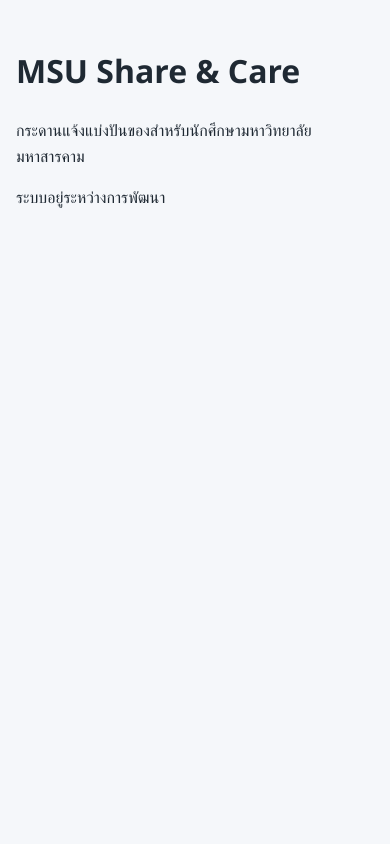
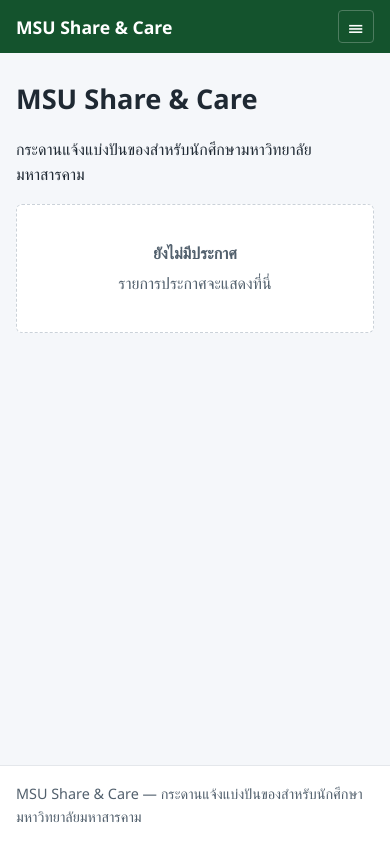
Before and after one commit to 68011211094/msu-share-care, a PHP site: page / in a window 390 px wide. Run offline with PHP 8.4, Linux system fonts and the light colour scheme.

Commit message:
feat: add UI skeleton with responsive navigation and placeholder pages

```diff
--- a/assets/css/style.css
+++ b/assets/css/style.css
@@ -8,10 +8,151 @@ body {
     color: #1f2933;
     background: #f5f7fa;
     line-height: 1.6;
+    min-height: 100vh;
+    display: flex;
+    flex-direction: column;
 }
 
 .container {
+    width: 100%;
     max-width: 960px;
     margin: 0 auto;
-    padding: 24px 16px;
+    padding: 0 16px;
 }
+
+main.container {
+    flex: 1;
+    padding-top: 24px;
+    padding-bottom: 40px;
+}
+
+a {
+    color: #15803d;
+}
+
+h1 {
+    font-size: 1.7rem;
+    margin: 0 0 8px;
+}
+
+h2 {
+    font-size: 1.25rem;
+    margin: 0 0 8px;
+}
+
+/* Navigation */
+
+.site-header {
+    background: #14532d;
+    color: #ffffff;
+}
+
+.nav-inner {
+    display: flex;
+    align-items: center;
+    justify-content: space-between;
+    flex-wrap: wrap;
+    padding-top: 10px;
+    padding-bottom: 10px;
+    gap: 8px;
+}
+
+.brand {
+    color: #ffffff;
+    font-weight: 700;
+    font-size: 1.1rem;
+    text-decoration: none;
+}
+
+.site-nav {
+    display: flex;
+    flex-wrap: wrap;
+    gap: 4px;
+}
+
+.site-nav a {
+    color: #e7f3ec;
+    text-decoration: none;
+    padding: 6px 10px;
+    border-radius: 4px;
+    font-size: 0.95rem;
+}
+
+.site-nav a:hover,
+.site-nav a:focus {
+    background: #166534;
+    color: #ffffff;
+}
+
+.nav-toggle {
+    display: none;
+    background: none;
+    border: 1px solid #4d7c5f;
+    color: #ffffff;
+    font-size: 1.2rem;
+    line-height: 1;
+    padding: 6px 10px;
+    border-radius: 4px;
+    cursor: pointer;
+}
+
+/* Content */
+
+.page-note {
+    background: #ffffff;
+    border: 1px solid #e4e7eb;
+    border-radius: 6px;
+    padding: 16px;
+    color: #52606d;
+    font-size: 0.95rem;
+}
+
+.empty-state {
+    background: #ffffff;
+    border: 1px dashed #cbd2d9;
+    border-radius: 6px;
+    padding: 32px 16px;
+    text-align: center;
+    color: #52606d;
+}
+
+.empty-state p {
+    margin: 4px 0;
+}
+
+/* Footer */
+
+.site-footer {
+    background: #ffffff;
+    border-top: 1px solid #e4e7eb;
+    padding: 16px 0;
+    font-size: 0.9rem;
+    color: #52606d;
+}
+
+.site-footer p {
+    margin: 0;
+}
+
+/* Responsive */
+
+@media (max-width: 720px) {
+    .nav-toggle {
+        display: block;
+    }
+
+    .site-nav {
+        display: none;
+        width: 100%;
+        flex-direction: column;
+        padding-top: 6px;
+    }
+
+    .site-nav.is-open {
+        display: flex;
+    }
+
+    .site-nav a {
+        padding: 10px;
+    }
+}
--- /dev/null
+++ b/assets/js/main.js
@@ -0,0 +1,13 @@
+document.addEventListener('DOMContentLoaded', function () {
+    var toggle = document.querySelector('.nav-toggle');
+    var nav = document.querySelector('.site-nav');
+
+    if (!toggle || !nav) {
+        return;
+    }
+
+    toggle.addEventListener('click', function () {
+        var isOpen = nav.classList.toggle('is-open');
+        toggle.setAttribute('aria-expanded', isOpen ? 'true' : 'false');
+    });
+});
--- /dev/null
+++ b/includes/footer.php
@@ -0,0 +1,9 @@
+</main>
+<footer class="site-footer">
+    <div class="container">
+        <p>MSU Share &amp; Care &mdash; กระดานแจ้งแบ่งปันของสำหรับนักศึกษามหาวิทยาลัยมหาสารคาม</p>
+    </div>
+</footer>
+<script src="assets/js/main.js"></script>
+</body>
+</html>
--- /dev/null
+++ b/includes/header.php
@@ -0,0 +1,17 @@
+<?php
+
+if (!isset($pageTitle)) {
+    $pageTitle = 'MSU Share & Care';
+}
+?>
+<!DOCTYPE html>
+<html lang="th">
+<head>
+    <meta charset="UTF-8">
+    <meta name="viewport" content="width=device-width, initial-scale=1.0">
+    <title><?php echo htmlspecialchars($pageTitle, ENT_QUOTES, 'UTF-8'); ?> | MSU Share &amp; Care</title>
+    <link rel="stylesheet" href="assets/css/style.css">
+</head>
+<body>
+<?php require __DIR__ . '/nav.php'; ?>
+<main class="container">
--- /dev/null
+++ b/includes/nav.php
@@ -0,0 +1,12 @@
+<header class="site-header">
+    <div class="container nav-inner">
+        <a class="brand" href="index.php">MSU Share &amp; Care</a>
+        <button class="nav-toggle" type="button" aria-label="เปิดเมนู" aria-expanded="false">&#9776;</button>
+        <nav class="site-nav">
+            <a href="index.php">หน้าแรก</a>
+            <a href="my_items.php">ประกาศของฉัน</a>
+            <a href="register.php">สมัครสมาชิก</a>
+            <a href="login.php">เข้าสู่ระบบ</a>
+        </nav>
+    </div>
+</header>
--- a/index.php
+++ b/index.php
@@ -3,21 +3,16 @@
 require_once __DIR__ . '/config/config.php';
 require_once __DIR__ . '/includes/db_connect.php';
 
+$pageTitle = 'หน้าแรก';
 db_connect();
+
+require __DIR__ . '/includes/header.php';
 ?>
-<!DOCTYPE html>
-<html lang="th">
-<head>
-    <meta charset="UTF-8">
-    <meta name="viewport" content="width=device-width, initial-scale=1.0">
-    <title>MSU Share &amp; Care</title>
-    <link rel="stylesheet" href="assets/css/style.css">
-</head>
-<body>
-    <main class="container">
-        <h1>MSU Share &amp; Care</h1>
-        <p>กระดานแจ้งแบ่งปันของสำหรับนักศึกษามหาวิทยาลัยมหาสารคาม</p>
-        <p>ระบบอยู่ระหว่างการพัฒนา</p>
-    </main>
-</body>
-</html>
+    <h1>MSU Share &amp; Care</h1>
+    <p>กระดานแจ้งแบ่งปันของสำหรับนักศึกษามหาวิทยาลัยมหาสารคาม</p>
+
+    <div class="empty-state">
+        <p><strong>ยังไม่มีประกาศ</strong></p>
+        <p>รายการประกาศจะแสดงที่นี่</p>
+    </div>
+<?php require __DIR__ . '/includes/footer.php'; ?>
```
Also changed, not shown: item_create.php (added, +11 -0 lines), item_detail.php (added, +11 -0 lines), login.php (added, +11 -0 lines), my_items.php (added, +11 -0 lines), register.php (added, +11 -0 lines).
